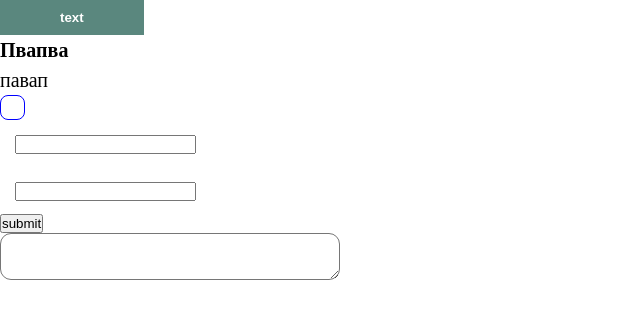
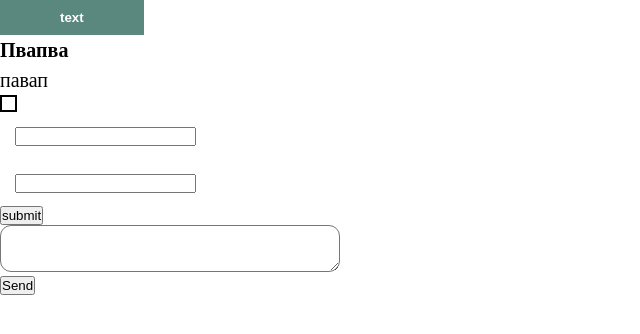
Before and after one commit to etherealelement/todo-app, a React (Create React App) app: page / in a window 1280 px wide. Shown: the top 334 px of the page, without its empty margins (0-640 px from the left). Built offline with nearby package versions, Linux system fonts and the light colour scheme; the HTML template or start-up script is replaced by a standard one.

Commit message:
test commit

```diff
--- a/src/App.tsx
+++ b/src/App.tsx
@@ -81,4 +81,4 @@ function App() {
 export default App;
 
 
-// React-hook-form, переделать textarea с форвард импут, селект + документация react-hook-form
+// React-hook-form,селект + документация react-hook-form
--- a/src/components/ui/checkbox/checkbox.module.css
+++ b/src/components/ui/checkbox/checkbox.module.css
@@ -2,7 +2,6 @@
   display: flex;
   align-items: center;
 }
-
 
 .text {
   margin-left: 5px;
@@ -13,18 +12,14 @@
 
 .fake {
   display: flex;
-	width: 25px;
-	height: 25px;
-	border-radius: 8px;
+  width: 17px;
+  height: 17px;
   background-color: white;
-	border-width: 1px;
-	border-style: solid;
-	border-color: blue;
+  border: 2px solid #000000;
   transition: all 0.25s ease-in-out;
   align-items: center;
   justify-content: center;
 }
-
 
 .fake .icon {
   opacity: 0;
@@ -32,9 +27,8 @@
 }
 
 .checkbox:checked + .fake {
-	background-color:blue;
-	border-color: transparent;
-
+  background: rgba(85, 132, 122, 0.97);
+  border-color: 2px solid #000000;
 }
 
 .checkbox:checked + .fake .icon {
--- /dev/null
+++ b/src/components/ui/select/select.tsx
@@ -0,0 +1,5 @@
+import { FC } from 'react';
+
+export const select: FC = () => {
+	return <div>select</div>;
+};
--- a/src/components/ui/textarea/textarea.tsx
+++ b/src/components/ui/textarea/textarea.tsx
@@ -1,21 +1,43 @@
-import { FC } from 'react';
-import { InputTextarea } from './textarea.props';
+import { FC } from "react";
+import { InputTextarea } from "./textarea.props";
 import styles from "./textarea.module.css";
-import { SubmitHandler, useForm} from "react-hook-form";
+import { SubmitHandler, useForm } from "react-hook-form";
 
-export const Textarea: FC<InputTextarea> = ({name, placeholder,value, className, ...props}) => {
-	const {register , handleSubmit} = useForm<InputTextarea>();
+export const Textarea: FC<InputTextarea> = ({
+  name,
+  placeholder,
+  value,
+  className,
+  ...props
+}) => {
+  const {
+    register,
+    handleSubmit,
+    formState: { errors },
+  } = useForm<InputTextarea>();
 
-	const onSubmit: SubmitHandler<InputTextarea> = (data) => {
-		alert(`Данные получены! от ${data.name}`)
-	}
+  const onSubmit: SubmitHandler<InputTextarea> = (data) => {
+    alert(`Данные получены! от ${data.name}`);
+  };
 
-	return <>
-		<form onSubmit={handleSubmit(onSubmit)}>
-
-	<textarea {...register("name")} className={styles.textarea}>
-</textarea>
-
-		</form>
-	</>
+  return (
+    <>
+      <form onSubmit={handleSubmit(onSubmit)}>
+        <textarea
+          {...register("name", {
+            required: "Поле обязательно к заполнению",
+						minLength: {
+							value: 1,
+							message: "Не менее одного символа"
+						},
+          })}
+          className={styles.textarea}
+        ></textarea>
+        {errors.name && <div style={{ color: "red" }}>{errors.name.message}</div>}
+        <div>
+					<button>Send</button>
+				</div>
+      </form>
+    </>
+  );
 };
```
Also changed, not shown: src/components/ui/select/select.module.css (added), src/components/ui/select/select.props.ts (added). Lines whose indentation alone changed are shown as unchanged.
